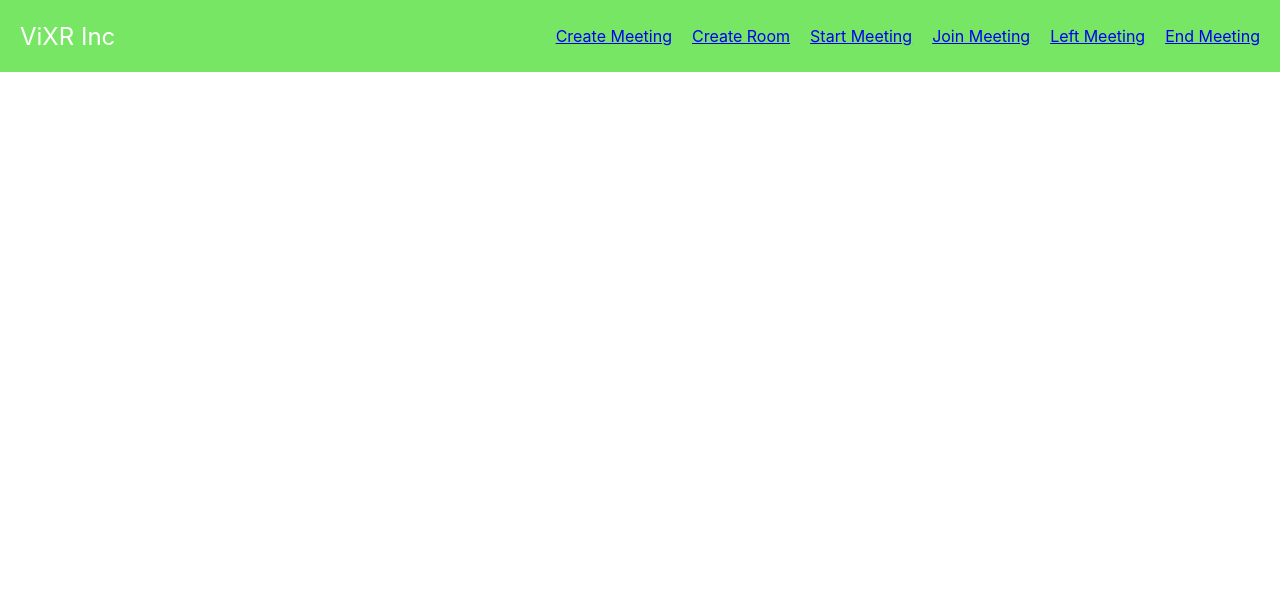
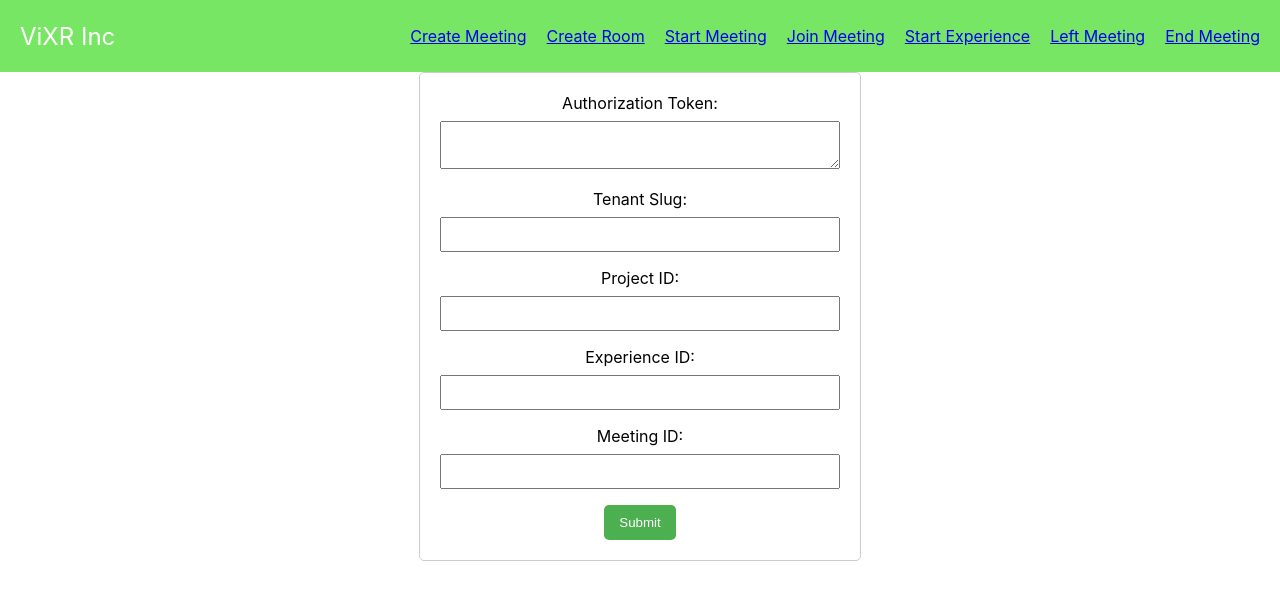
Before and after one commit to SambitNayak1/MockWonder-App, a React (Create React App) app in the folder frontend/: page /start-experience in a window 1280 px wide. Shown: the top 600 px of the page. Built offline with nearby package versions, Linux system fonts and the light colour scheme.

Commit message:
Updated Experience get :alien:

```diff
--- a/frontend/src/App.js
+++ b/frontend/src/App.js
@@ -8,6 +8,7 @@ import EndMeeting from './components/EndMeeting';
 import StartMeeting from './components/StartMeeting';
 import JoinMeeting from './components/JoinMeeting';
 import LefttMeeting from './components/LeftMeeting';
+import StartExperience from './components/StartExperience';
 
 function App() {
   return (
@@ -19,6 +20,7 @@ function App() {
           <Route path='/create-room' element={<RoomCreate />} />
           <Route path='/start-meeting' element={<StartMeeting />} />
           <Route path='/join-meeting' element={<JoinMeeting/>} />
+          <Route path='/start-experience' element={<StartExperience/>}/>
           <Route path='/left-meeting' element={<LefttMeeting/>} />
           <Route path="/end-meeting" element={<EndMeeting />} />
           {/* Add more routes for other components */}
--- a/frontend/src/components/Navbar.js
+++ b/frontend/src/components/Navbar.js
@@ -21,6 +21,9 @@ const Navbar = () => {
              <Link to="/join-meeting">Join Meeting</Link>
         </li>
         <li>
+          <Link to="/start-experience">Start Experience</Link>
+        </li>
+        <li>
              <Link to="/left-meeting">Left Meeting</Link>
         </li>
         <li>
--- /dev/null
+++ b/frontend/src/components/StartExperience.js
@@ -0,0 +1,74 @@
+// src/components/MeetingForm.js
+import React, { useState } from 'react';
+import axios from 'axios';
+import './MeetingForm.css';
+
+const StartExperience = () => {
+  const [formData, setFormData] = useState({
+    tenant_slug: '',
+    project_id: '',
+    uuid: '',
+    meeting_uuid: '',
+  });
+
+  const [authorizationToken, setAuthorizationToken] = useState('');
+
+  const handleChange = (field, value) => {
+    setFormData(prevData => ({
+      ...prevData,
+      [field]: value,
+    }));
+  };
+
+  const handleStartExperience = async () => {
+    try {
+      const apiResponse = await axios.post(
+        'https://api.tstvixr.in/v2/wonder/experience/get',
+        formData,
+        {
+          headers:{
+            Authorization:`Bearer:${authorizationToken}`,
+          },
+        }
+      );
+
+      console.log('API Response:', apiResponse.data);
+      // You can handle the response as needed
+    } catch (error) {
+      console.error('Error creating meeting:', error);
+    }
+  };
+
+  const renderFormFields = () => (
+    <div>
+
+       <div className='main'>
+       <label>Authorization Token:</label>
+       <textarea
+        type="text"
+        value={authorizationToken}
+        onChange={e => setAuthorizationToken(e.target.value)}
+      />
+
+      <label>Tenant Slug:</label>
+      <input type="text" onChange={e => handleChange('tenant_slug', e.target.value)} />
+
+      <label>Project ID:</label>
+      <input type="text" onChange={e => handleChange('project_id', e.target.value)} />
+
+      <label>Experience ID:</label>
+      <input type="text" onChange={e => handleChange('uuid', e.target.value)} />
+
+      <label>Meeting ID:</label>
+      <input type="text" onChange={e => handleChange('meeting_uuid', e.target.value)} />
+
+      <button onClick={handleStartExperience}>Submit</button>
+       </div>
+
+    </div>
+  );
+
+  return <div>{renderFormFields()}</div>;
+};
+
+export default StartExperience;
```
